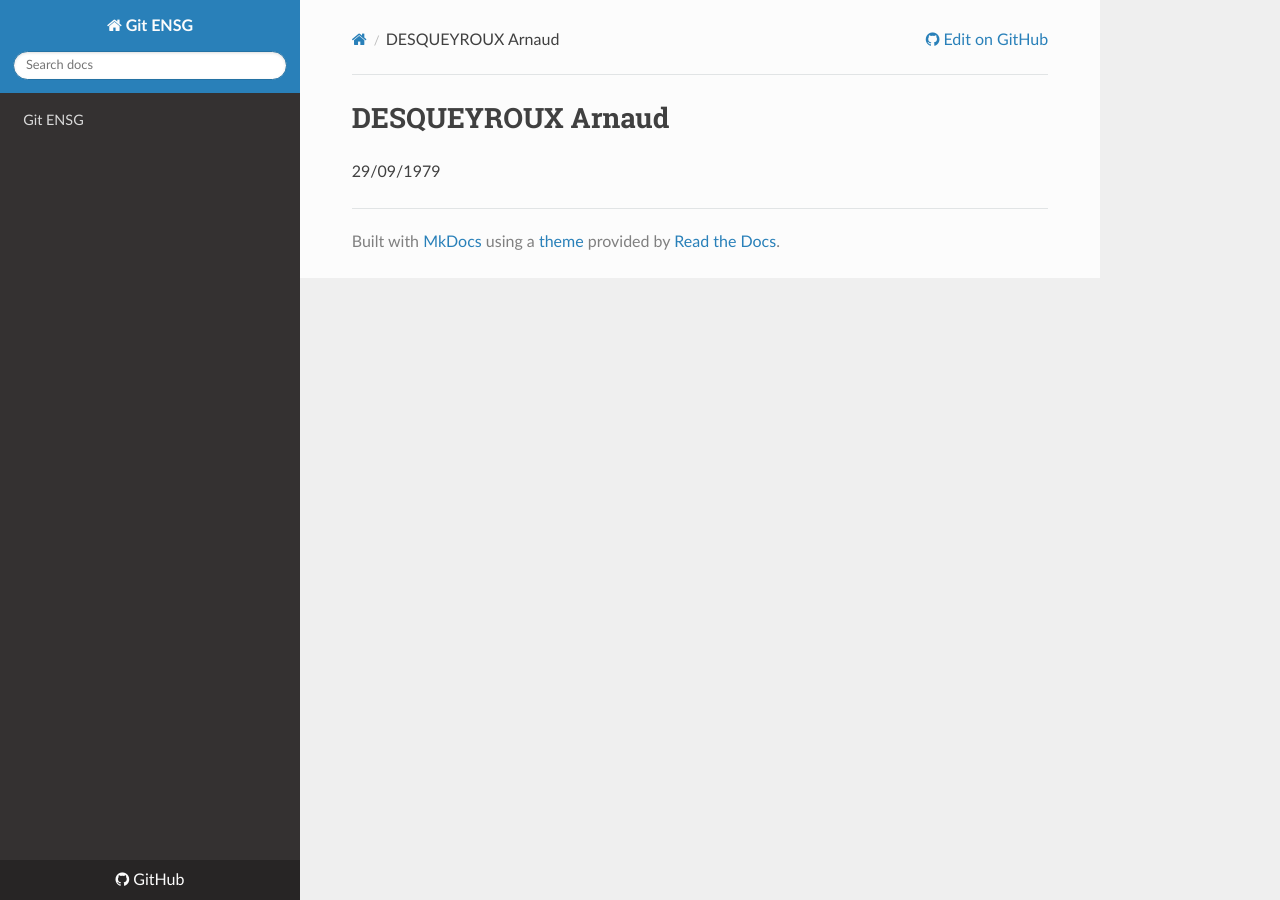
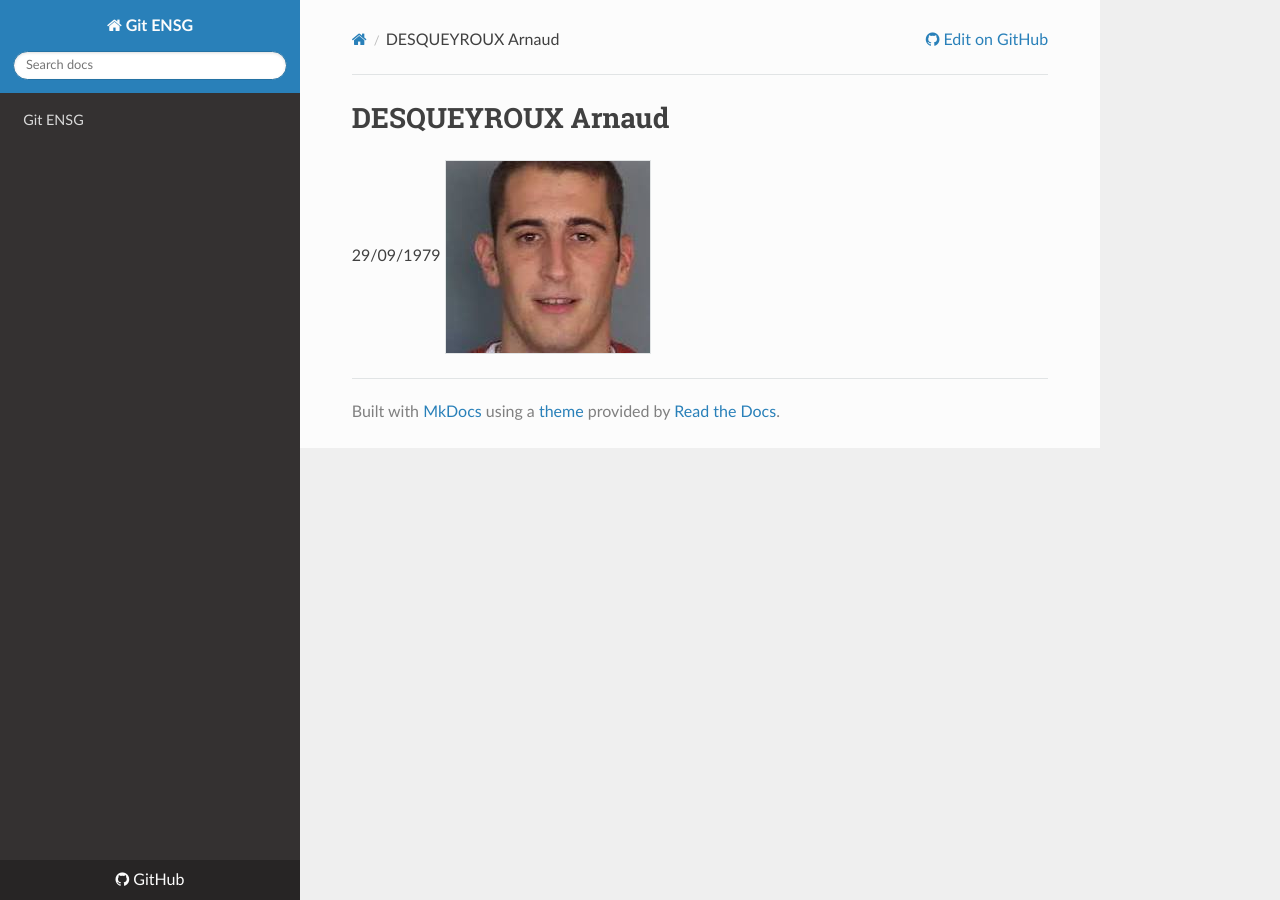
Before and after one commit to iamvdo/git-ensg, an MkDocs documentation site: the page built from docs/Page_Arnaud.md, in a window 1280 px wide. Built offline with MkDocs 1.6.1, drawn with Linux system fonts in a browser that asks for light colours; nearby versions of some CDN libraries.

Commit message:
Modification de la page arnaud et insertion image

```diff
--- a/docs/Page_Arnaud.md
+++ b/docs/Page_Arnaud.md
@@ -1,2 +1,3 @@
 # DESQUEYROUX Arnaud
 29/09/1979
+![AD.jpg](images/AD.jpg)
```
Also changed, not shown: docs/images/AD.jpg (added).
